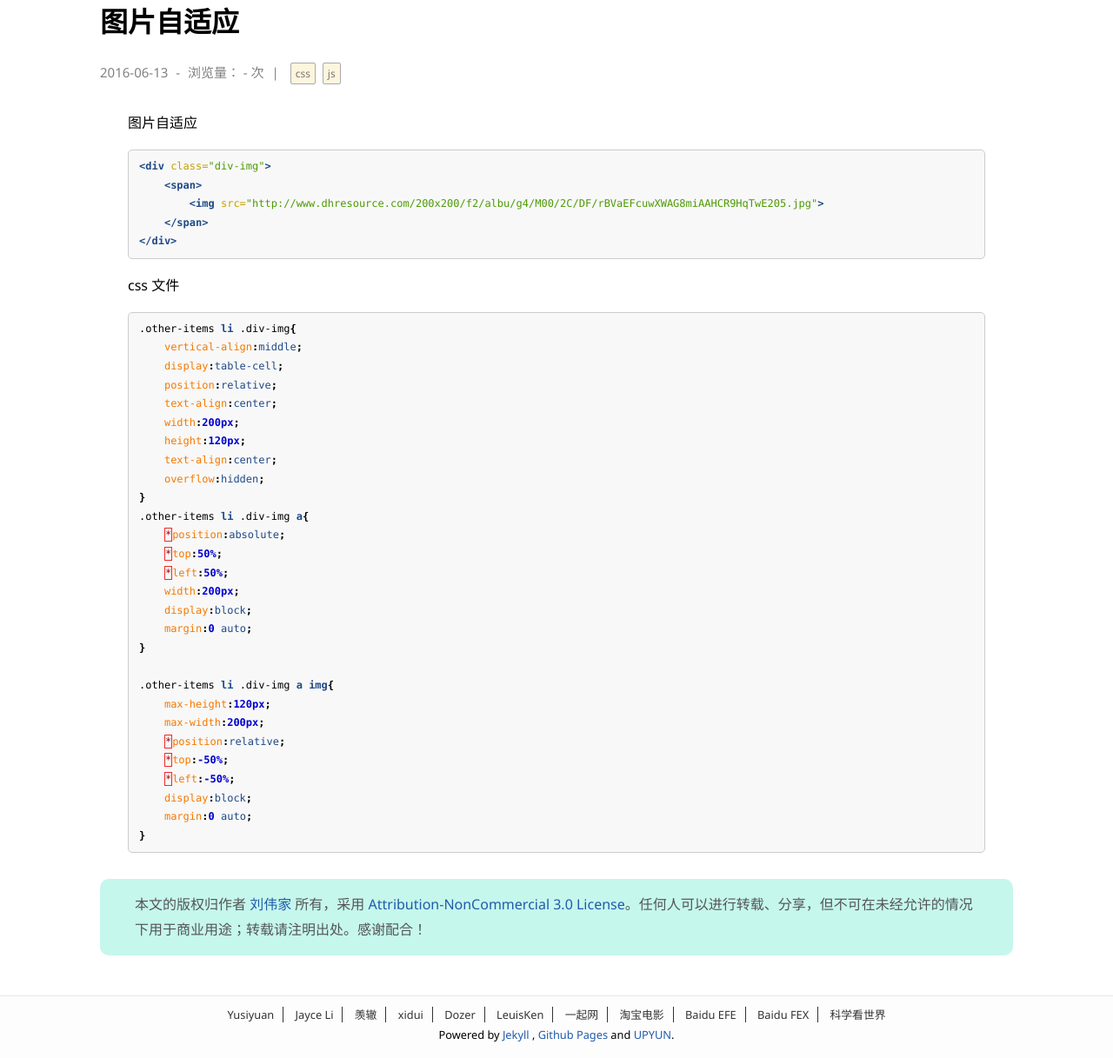
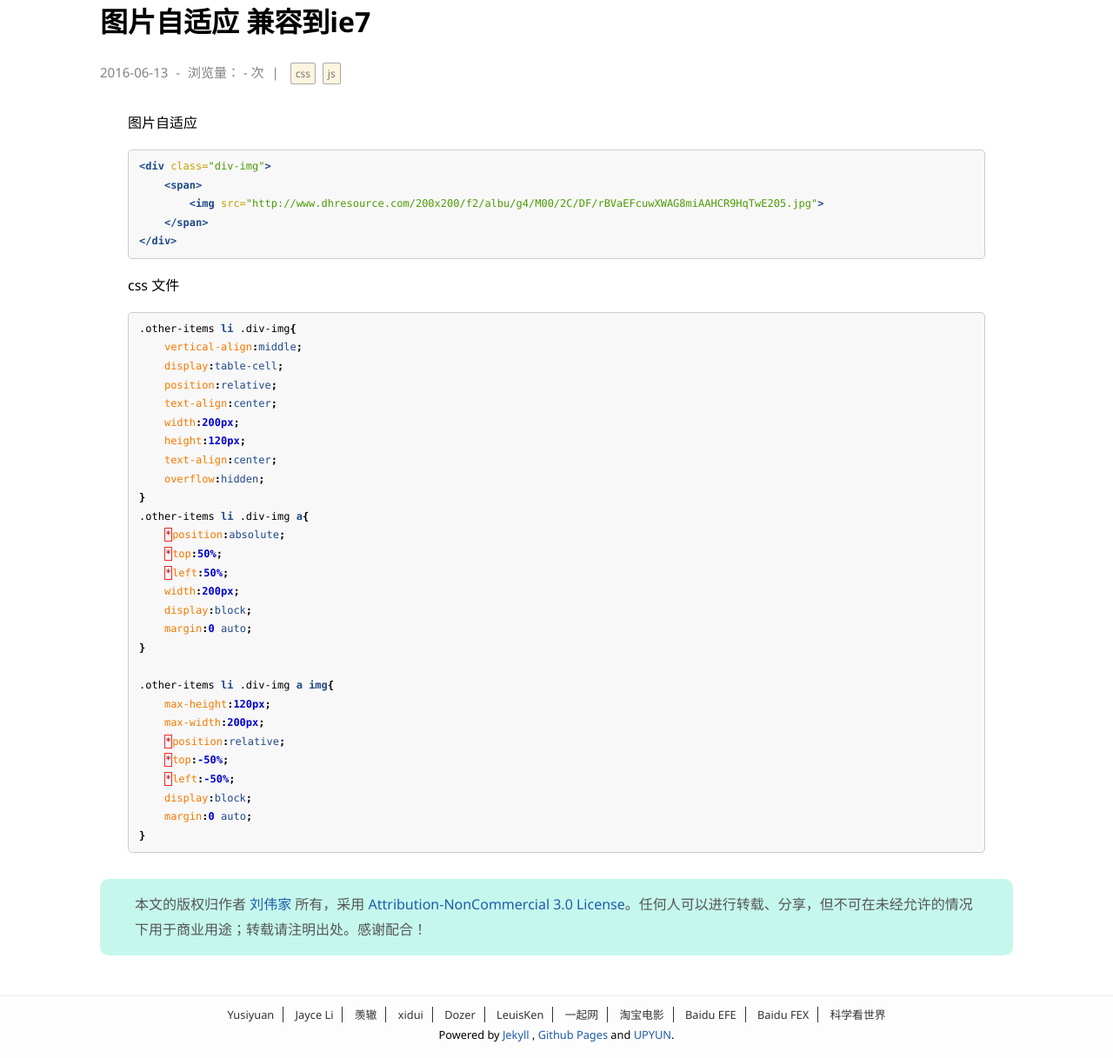
Before and after one commit to CodeSuits/CodeSuits, a Jekyll site: the page built from _posts/2016-06-13-tupian-css.md, in a window 1280 px wide, cut to the strip 110-1327 px from the top of the page. Shown: the whole strip at 87% size. Built offline with Jekyll 4.4.1, drawn with Linux system fonts in a browser that asks for light colours; comment, search, counter and statistics services are not loaded.

Commit message:
no message

```diff
--- a/_posts/2016-06-13-tupian-css.md
+++ b/_posts/2016-06-13-tupian-css.md
@@ -1,5 +1,5 @@
 ---
-title: 图片自适应
+title: 图片自适应 兼容到ie7
 key: 10014
 labels: [css,js]
 ---
```
